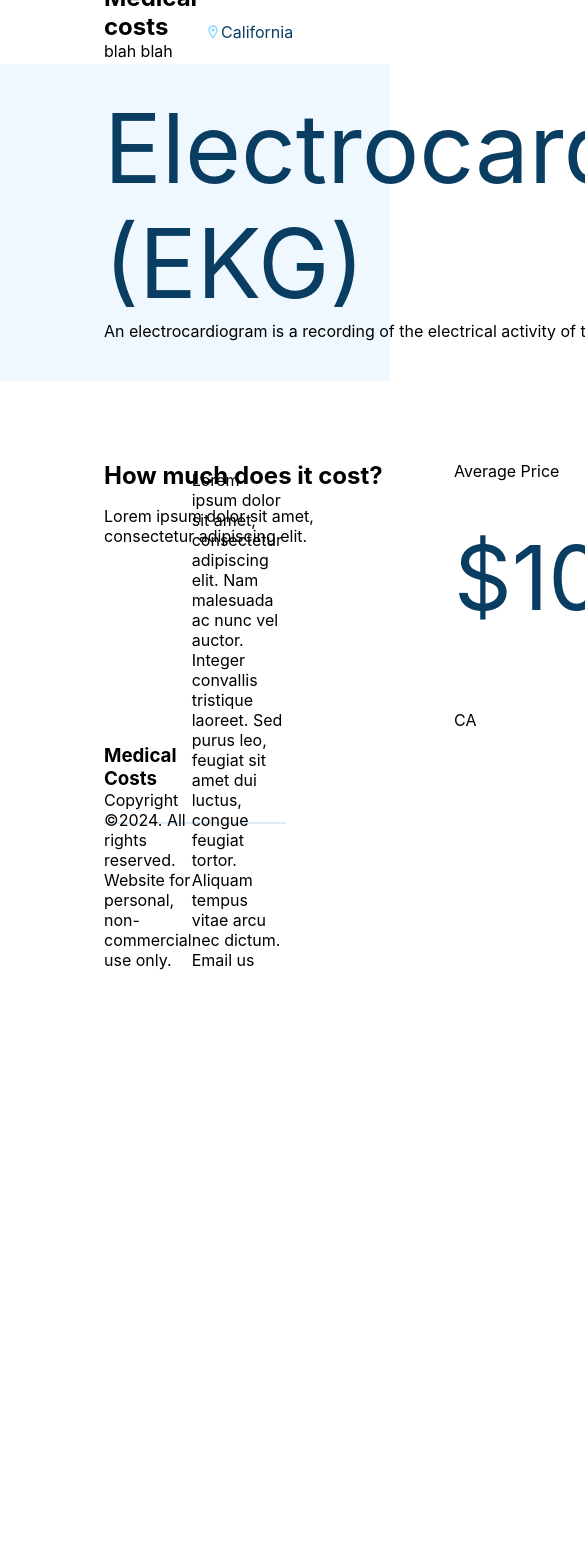
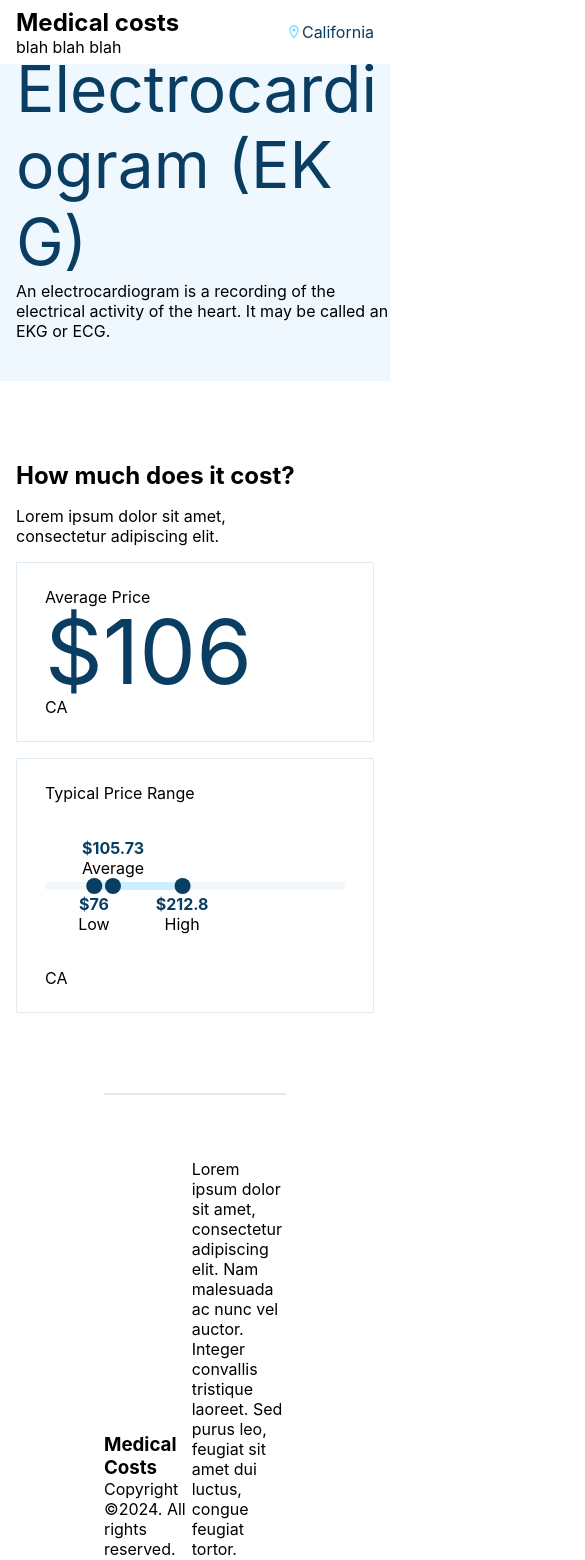
Before and after one commit to csdiehl/healthcare-costs, a React (Create React App) app: page / in a window 390 px wide. Shown: the top 1560 px of the page, 585 px wide, since content can reach past the window. Before the commit the page ends 1042 px from the top, so only its background shows below. Built offline with nearby package versions, Linux system fonts and the light colour scheme.

Commit message:
responsive layout

```diff
--- a/src/App.css
+++ b/src/App.css
@@ -10,3 +10,7 @@ h3 {
   margin: 0;
   padding: 0;
 }
+
+div {
+  box-sizing: border-box;
+}
--- a/src/components/Footer.js
+++ b/src/components/Footer.js
@@ -3,7 +3,6 @@ import styled from "styled-components"
 
 const Container = styled.section`
   width: 100%;
-  height: 218px;
   padding: 64px 104px 72px;
   box-sizing: border-box;
   display: flex;
--- a/src/components/Hero.js
+++ b/src/components/Hero.js
@@ -8,6 +8,10 @@ const Container = styled.section`
   box-sizing: border-box;
   position: relative;
   padding: 0 104px;
+
+  @media (max-width: 1024px) {
+    padding: 0 16px;
+  }
 `
 
 const Header = styled.h1`
@@ -17,6 +21,12 @@ const Header = styled.h1`
   line-height: 120%;
   margin: 0;
   padding: 0;
+  word-break: break-all;
+  width: 100%;
+
+  @media (max-width: 1024px) {
+    font-size: 4rem;
+  }
 `
 
 const Title = styled.div`
--- a/src/components/MainSection.js
+++ b/src/components/MainSection.js
@@ -7,8 +7,15 @@ const Container = styled.section`
   height: 441px;
   padding: 80px 104px;
   box-sizing: border-box;
-  display: grid;
-  grid-template-columns: 350px minmax(0, 1fr);
+  display: flex;
+  align-items: flex-start;
+  gap: 16px;
+
+  @media (max-width: 1024px) {
+    flex-direction: column;
+    height: auto;
+    padding: 80px 16px;
+  }
 `
 
 const BigNumber = styled.h2`
@@ -28,11 +35,28 @@ const TextWrapper = styled.div`
   gap: 16px;
 `
 
-const MainContent = styled.div`
-  display: grid;
-  grid-template-columns: 300px 1fr;
-  grid-template-rows: auto auto auto;
-  grid-column-gap: 16px;
+const cardStyles = `
+  border-radius: 2px;
+  border: 1px solid #DEE9F1;
+  background: #FFF;
+  padding: 24px 28px;
+  height: 100%;
+    display: flex;
+  flex-direction: column;
+  justify-content: space-between;
+`
+
+const NumCard = styled.div`
+  ${cardStyles}
+
+  @media (max-width: 1024px) {
+    width: 100%;
+  }
+`
+
+const ChartCard = styled.div`
+  ${cardStyles}
+  width: 100%;
 `
 
 const MainSection = ({ data }) => {
@@ -44,14 +68,17 @@ const MainSection = ({ data }) => {
           <p>Lorem ipsum dolor sit amet, consectetur adipiscing elit.</p>
         </TextWrapper>
       </div>
-      <MainContent>
+
+      <NumCard>
         <p>Average Price</p>
+        <BigNumber>$106</BigNumber>
+        <p>{data.location}</p>
+      </NumCard>
+      <ChartCard>
         <p>Typical Price Range</p>
-        <BigNumber>$106</BigNumber>
         <RangeChart data={data.costs} maxValue={data.max} />
         <p>{data.location}</p>
-        <p>{data.location}</p>
-      </MainContent>
+      </ChartCard>
     </Container>
   )
 }
--- a/src/components/NavBar.js
+++ b/src/components/NavBar.js
@@ -4,10 +4,18 @@ import styled from "styled-components"
 const navHeight = 64
 
 const Container = styled.nav`
+  position: sticky;
+  top: 0;
+  z-index: 1;
+  background: #fff;
   width: 100%;
   height: ${navHeight}px;
   box-sizing: border-box;
   padding: 0 104px;
+
+  @media (max-width: 1024px) {
+    padding: 0 16px;
+  }
 `
 
 const Text = styled.div`
```
